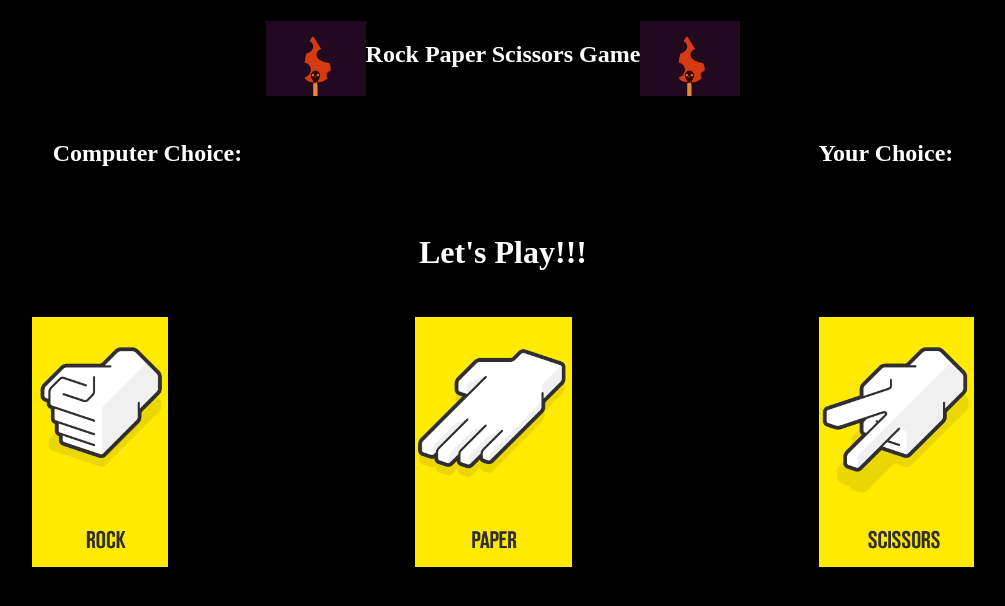
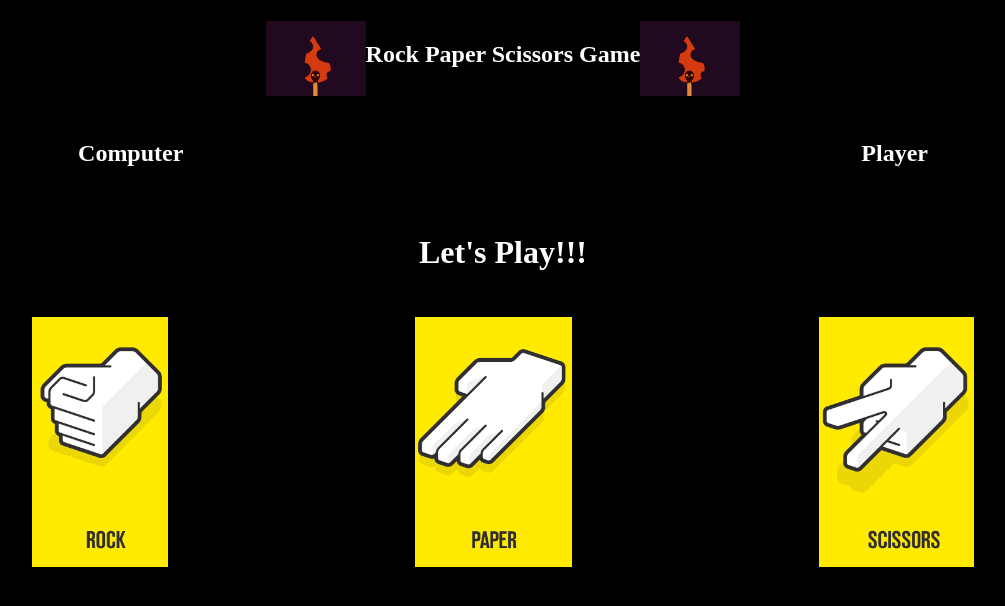
Before and after one commit to alok182011/RockPaperScissors, a plain HTML site: page index.html in a window 1280 px wide. Shown: the whole page, without its empty margins (137-1142 px from the left). Drawn offline with Linux system fonts and the light colour scheme.

Commit message:
Update index.html

```diff
--- a/index.html
+++ b/index.html
@@ -15,7 +15,7 @@
 
     <div class="arena">
         <div class="comp">
-            <h2>Computer Choice:</h2>
+            <h2>Computer</h2>
         <h2 id="computer-choice"></h2>
         </div>
 
@@ -29,7 +29,7 @@
         </div>
 
         <div class="use">
-            <h2>Your Choice:</h2>
+            <h2>Player</h2>
             <h2 id="user-choice"></h2>
         </div>
     </div>
```
